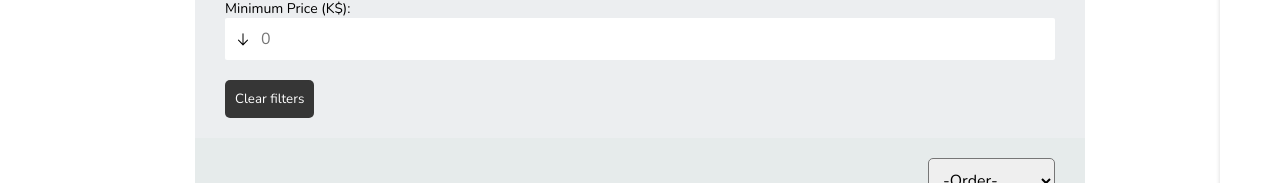
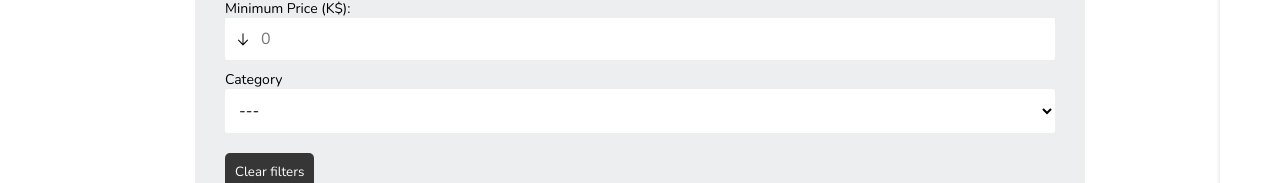
Before and after one commit to vitorfontenele/shopping-cart, a React (Vite) app: page / in a window 1280 px wide. Shown: the part 377-560 px from the top of the page. Built offline with nearby package versions, Linux system fonts and the light colour scheme.

Commit message:
Add category search

```diff
--- a/src/App.jsx
+++ b/src/App.jsx
@@ -11,6 +11,7 @@ function App() {
   const [productName, setProductName] = useState("");
   const [maximumPrice, setMaximumPrice] = useState("");
   const [minimumPrice, setMinimumPrice] = useState("");
+  const [category, setCategory] = useState("");
   const [order, setOrder] = useState("");
   const [cartVisibility, setCartVisibility] = useState(false);
 
@@ -49,6 +50,8 @@ function App() {
           minimumPrice={minimumPrice}
           setMinimumPrice={setMinimumPrice}
           setOrder={setOrder}
+          category={category}
+          setCategory={setCategory}
         />
         <CardsSection
           products={products}
@@ -56,6 +59,7 @@ function App() {
           productName={productName}
           minimumPrice={minimumPrice}
           maximumPrice={maximumPrice}
+          category={category}
           setOrder={setOrder}
           order={order}
         />
--- a/src/components/CardsSection/CardsSection.jsx
+++ b/src/components/CardsSection/CardsSection.jsx
@@ -22,6 +22,7 @@ export default function CardsSection(props){
                         .includes(props.productName.toLowerCase()))
                     .filter(part => props.minimumPrice? part["Cost"] >= Number(props.minimumPrice) : true)
                     .filter(part => props.maximumPrice? part["Cost"] <= Number(props.maximumPrice) : true)
+                    .filter(part => props.category? part["Category"] === props.category : true)
                     .sort((a,b) => {
                         if (props.order === "Crescente"){
                             return a["Cost"] < b["Cost"] ? -1 : 1;
--- a/src/components/SearchSection/SearchSection.jsx
+++ b/src/components/SearchSection/SearchSection.jsx
@@ -14,10 +14,15 @@ export default function SearchSection(props){
         props.setMinimumPrice(event.target.value);
     }
 
+    const handleChangeCategory = (event) => {
+        props.setCategory(event.target.value);
+    }
+
     const cleanSearch = () => {
         props.setProductName("");
         props.setMaximumPrice("");
         props.setMinimumPrice("");
+        props.setCategory("");
         props.setOrder("");
     }
 
@@ -39,6 +44,13 @@ export default function SearchSection(props){
                 <img className="icon" src="/bottom.svg" />
                 <input className="input" type="number" placeholder="0" id="min-price-search" value={props.minimumPrice} onChange={handleChangeMinimum}/>
             </div>
+            <label className="search-label" htmlFor="category-search">Category</label>
+            <select id="category-search" className="input-div" onChange={handleChangeCategory} value={props.category}>
+                <option value="">---</option>
+                <option value="Pod">Pod</option>
+                <option value="Fuel tank">Fuel tank</option>
+                <option value="Engine">Engine</option>
+            </select>
             <button onClick={cleanSearch} className="small-button">Clear filters</button>
         </section>
     )
--- a/src/components/SearchSection/style.css
+++ b/src/components/SearchSection/style.css
@@ -45,6 +45,11 @@
     font-size: 14px;
 }
 
+#category-search{
+    border: none;
+    font-size: 16px;
+}
+
 .small-button{
     padding: 10px;
     border-radius: 5px;
```
